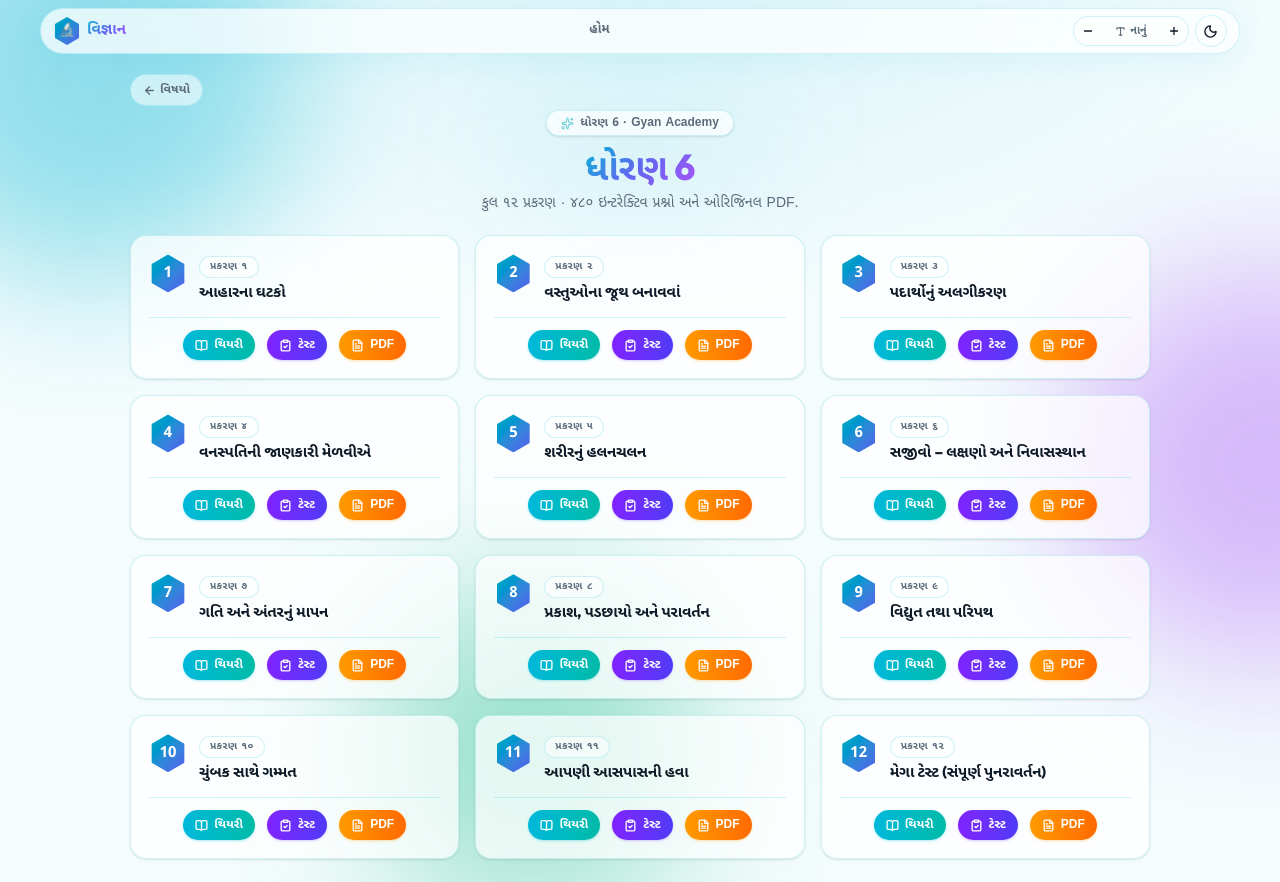
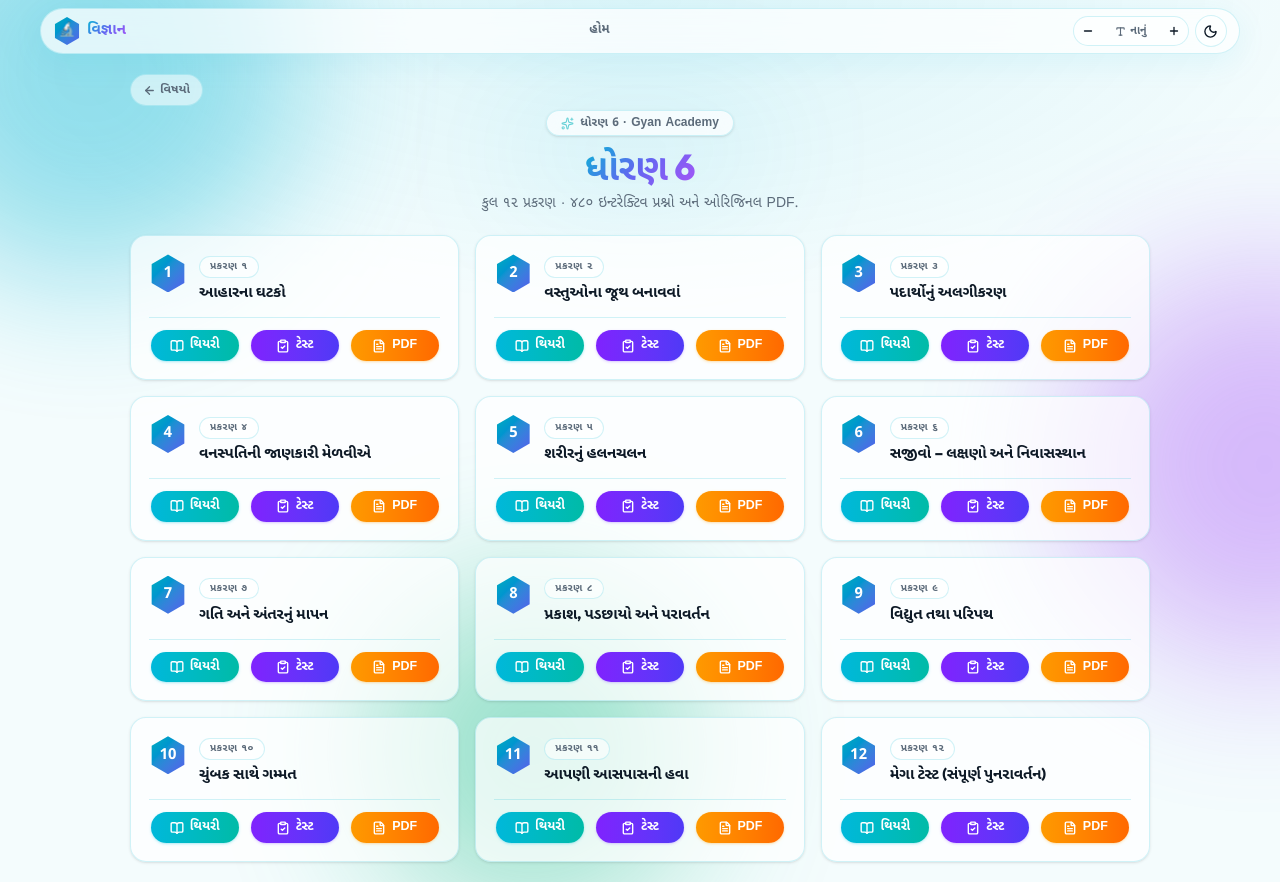
Before and after one commit to GyanAcademy01/Science, a Next.js app: page /chapter/std6 in a window 1280 px wide. Built offline with nearby package versions, Linux system fonts and the light colour scheme.

Commit message:
Slightly increase horizontal button width and padding in chapter cards

```diff
--- a/src/app/chapter/[subjectId]/page.tsx
+++ b/src/app/chapter/[subjectId]/page.tsx
@@ -87,9 +87,9 @@ export default async function ChapterListPage(props: {
               {topic.hasTheory && (
                 <Link
                   href={`/chapter/${subject.id}/${topic.id}/theory`}
-                  className="inline-flex items-center gap-1.5 rounded-xl bg-gradient-to-r from-cyan-500 to-teal-500 text-white px-3 py-1.5 text-[0.75rem] font-extrabold shadow-sm shadow-cyan-500/25 transition-all duration-300 hover:shadow-md hover:shadow-cyan-500/40 hover:scale-[1.03] active:scale-95 shrink-0"
+                  className="inline-flex items-center justify-center gap-1.5 rounded-xl bg-gradient-to-r from-cyan-500 to-teal-500 text-white px-4.5 py-1.5 min-w-[88px] text-[0.78rem] font-extrabold shadow-sm shadow-cyan-500/25 transition-all duration-300 hover:shadow-md hover:shadow-cyan-500/40 hover:scale-[1.03] active:scale-95 shrink-0"
                 >
-                  <BookOpen size={13} strokeWidth={2.4} />
+                  <BookOpen size={14} strokeWidth={2.4} />
                   <span>થિયરી</span>
                 </Link>
               )}
@@ -97,9 +97,9 @@ export default async function ChapterListPage(props: {
               {topic.hasTest && (
                 <Link
                   href={`/chapter/${subject.id}/${topic.id}/test`}
-                  className="inline-flex items-center gap-1.5 rounded-xl bg-gradient-to-r from-violet-600 to-indigo-600 text-white px-3 py-1.5 text-[0.75rem] font-extrabold shadow-sm shadow-violet-500/25 transition-all duration-300 hover:shadow-md hover:shadow-violet-500/40 hover:scale-[1.03] active:scale-95 shrink-0"
+                  className="inline-flex items-center justify-center gap-1.5 rounded-xl bg-gradient-to-r from-violet-600 to-indigo-600 text-white px-4.5 py-1.5 min-w-[88px] text-[0.78rem] font-extrabold shadow-sm shadow-violet-500/25 transition-all duration-300 hover:shadow-md hover:shadow-violet-500/40 hover:scale-[1.03] active:scale-95 shrink-0"
                 >
-                  <ClipboardCheck size={13} strokeWidth={2.4} />
+                  <ClipboardCheck size={14} strokeWidth={2.4} />
                   <span>ટેસ્ટ</span>
                 </Link>
               )}
@@ -107,9 +107,9 @@ export default async function ChapterListPage(props: {
               {topic.pdfUrl && (
                 <Link
                   href={`/pdf-view?file=${encodeURIComponent(topic.pdfUrl)}&title=${encodeURIComponent(topic.title)}`}
-                  className="inline-flex items-center gap-1.5 rounded-xl bg-gradient-to-r from-amber-500 to-orange-500 text-white px-3 py-1.5 text-[0.75rem] font-extrabold shadow-sm shadow-amber-500/25 transition-all duration-300 hover:shadow-md hover:shadow-amber-500/40 hover:scale-[1.03] active:scale-95 shrink-0"
+                  className="inline-flex items-center justify-center gap-1.5 rounded-xl bg-gradient-to-r from-amber-500 to-orange-500 text-white px-4.5 py-1.5 min-w-[88px] text-[0.78rem] font-extrabold shadow-sm shadow-amber-500/25 transition-all duration-300 hover:shadow-md hover:shadow-amber-500/40 hover:scale-[1.03] active:scale-95 shrink-0"
                 >
-                  <FileText size={13} strokeWidth={2.4} />
+                  <FileText size={14} strokeWidth={2.4} />
                   <span>PDF</span>
                 </Link>
               )}
```
